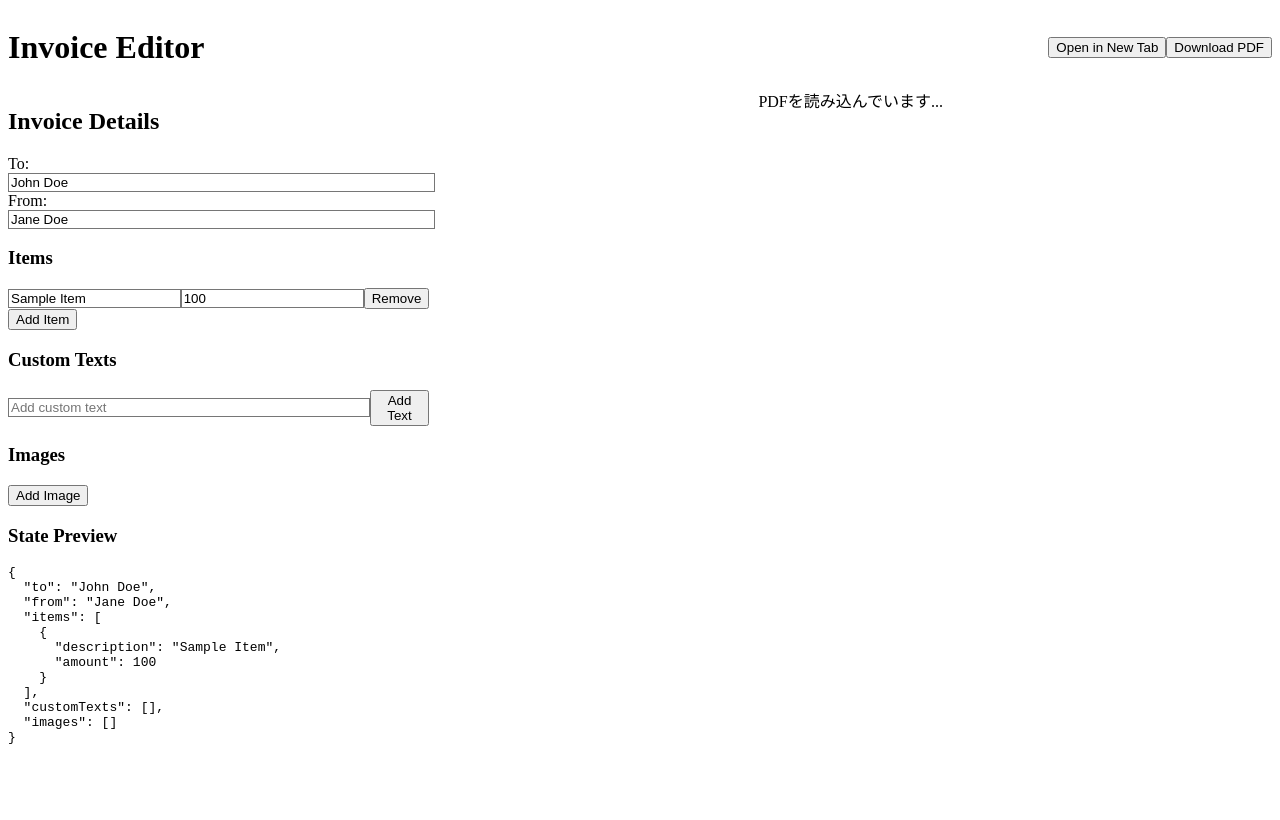
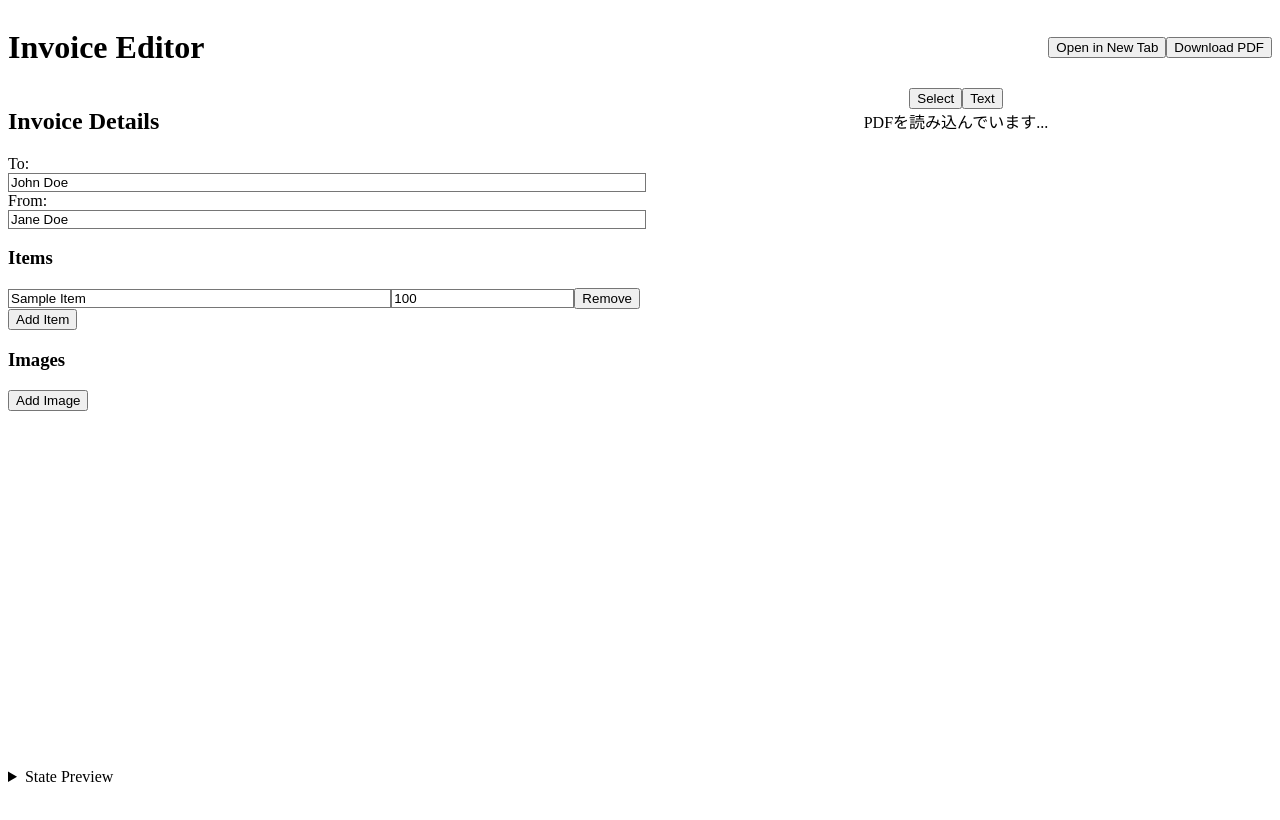
Before and after one commit to andsaki/pdf-editor, a React (Vite) app in the folder client/: page / in a window 1280 px wide. Shown: the top 820 px of the page. Built offline with nearby package versions, Linux system fonts and the light colour scheme; what @react-pdf/renderer would draw is missing.

Commit message:
feat: アプリケーションのデザインを改善

```diff
--- a/client/src/App.tsx
+++ b/client/src/App.tsx
@@ -36,9 +36,9 @@ function App() {
   };
 
   return (
-    <div className="min-h-screen bg-gray-800 text-white py-8">
+    <div className="min-h-screen bg-gray-100 text-gray-800 py-8">
       <header className="flex justify-between items-center mb-8 px-8">
-        <h1 className="text-4xl font-bold">Invoice Editor</h1>
+        <h1 className="text-4xl font-bold text-gray-900">Invoice Editor</h1>
         <div>
           <button
             onClick={openPdfInNewTab}
@@ -54,21 +54,26 @@ function App() {
           </button>
         </div>
       </header>
-      <main className="grid grid-cols-3 gap-8 h-[calc(100vh-120px)] px-8">
+      <main className="grid grid-cols-2 gap-8 h-[calc(100vh-120px)] px-8">
         <div className="col-span-1">
           <InvoiceForm
             invoiceData={invoiceData}
             setInvoiceData={setInvoiceData}
           />
-          <StatePreview data={invoiceData} />
         </div>
-        <div className="col-span-2">
+        <div className="col-span-1">
           <PdfPreview
             invoiceData={invoiceData}
             setInvoiceData={setInvoiceData}
           />
         </div>
       </main>
+      <div className="px-8 mt-8">
+        <details>
+          <summary>State Preview</summary>
+          <StatePreview data={invoiceData} />
+        </details>
+      </div>
     </div>
   );
 }
--- a/client/src/components/InvoiceForm.tsx
+++ b/client/src/components/InvoiceForm.tsx
@@ -7,7 +7,6 @@ interface InvoiceFormProps {
 }
 
 export const InvoiceForm: React.FC<InvoiceFormProps> = ({ invoiceData, setInvoiceData }) => {
-  const [newCustomText, setNewCustomText] = useState('');
   const imageInputRef = useRef<HTMLInputElement>(null);
 
   const handleItemChange = (index: number, field: 'description' | 'amount', value: string) => {
@@ -30,31 +29,6 @@ export const InvoiceForm: React.FC<InvoiceFormProps> = ({ invoiceData, setInvoic
   const removeItem = (index: number) => {
     const newItems = invoiceData.items.filter((_, i) => i !== index);
     setInvoiceData({ ...invoiceData, items: newItems });
-  };
-
-  const handleCustomTextChange = (index: number, field: 'content' | 'x' | 'y', value: string) => {
-    const newCustomTexts = [...invoiceData.customTexts];
-    if (field === 'x' || field === 'y') {
-      newCustomTexts[index][field] = parseFloat(value) || 0;
-    } else {
-      newCustomTexts[index][field] = value;
-    }
-    setInvoiceData({ ...invoiceData, customTexts: newCustomTexts });
-  };
-
-  const addCustomText = () => {
-    if (newCustomText.trim() !== '') {
-      setInvoiceData({
-        ...invoiceData,
-        customTexts: [...invoiceData.customTexts, { content: newCustomText.trim(), x: 50, y: 50 }], // Default position
-      });
-      setNewCustomText('');
-    }
-  };
-
-  const removeCustomText = (index: number) => {
-    const newCustomTexts = invoiceData.customTexts.filter((_, i) => i !== index);
-    setInvoiceData({ ...invoiceData, customTexts: newCustomTexts });
   };
 
   const handleImageUpload = (event: React.ChangeEvent<HTMLInputElement>) => {
@@ -87,20 +61,12 @@ export const InvoiceForm: React.FC<InvoiceFormProps> = ({ invoiceData, setInvoic
     reader.readAsDataURL(file);
   };
 
-  const handleImagePropChange = (index: number, field: 'x' | 'y' | 'width' | 'height', value: string) => {
-    const newImages = [...(invoiceData.images || [])];
-    newImages[index] = {
-      ...newImages[index],
-      [field]: parseFloat(value) || 0,
-    };
-    setInvoiceData((prev) => ({ ...prev, images: newImages }));
-  };
-
-
   return (
-    <div className="p-6 bg-white rounded-lg shadow-lg">
+    <div className="p-6 bg-white rounded-lg shadow-lg space-y-6">
+      <div>
         <h2 className="text-2xl font-bold mb-4 text-gray-800">Invoice Details</h2>
-      <div className="mb-4">
+        <div className="grid grid-cols-1 md:grid-cols-2 gap-4">
+          <div>
             <label className="block text-gray-700 text-sm font-bold mb-2">To:</label>
             <input
               type="text"
@@ -109,7 +75,7 @@ export const InvoiceForm: React.FC<InvoiceFormProps> = ({ invoiceData, setInvoic
               onChange={(e) => setInvoiceData({ ...invoiceData, to: e.target.value })}
             />
           </div>
-      <div className="mb-6">
+          <div>
             <label className="block text-gray-700 text-sm font-bold mb-2">From:</label>
             <input
               type="text"
@@ -118,21 +84,25 @@ export const InvoiceForm: React.FC<InvoiceFormProps> = ({ invoiceData, setInvoic
               onChange={(e) => setInvoiceData({ ...invoiceData, from: e.target.value })}
             />
           </div>
+        </div>
+      </div>
 
+      <div>
         <h3 className="text-xl font-bold mb-2 text-gray-800">Items</h3>
+        <div className="space-y-2">
           {invoiceData.items.map((item, index) => (
-        <div key={index} className="flex items-center mb-2">
+            <div key={index} className="flex items-center space-x-2">
               <input
                 type="text"
                 placeholder="Description"
-            className="shadow appearance-none border rounded w-full py-2 px-3 text-gray-700 mr-2 leading-tight focus:outline-none focus:shadow-outline"
+                className="shadow appearance-none border rounded w-full py-2 px-3 text-gray-700 leading-tight focus:outline-none focus:shadow-outline"
                 value={item.description}
                 onChange={(e) => handleItemChange(index, 'description', e.target.value)}
               />
               <input
                 type="number"
                 placeholder="Amount"
-            className="shadow appearance-none border rounded w-32 py-2 px-3 text-gray-700 mr-2 leading-tight focus:outline-none focus:shadow-outline"
+                className="shadow appearance-none border rounded w-32 py-2 px-3 text-gray-700 leading-tight focus:outline-none focus:shadow-outline"
                 value={item.amount}
                 onChange={(e) => handleItemChange(index, 'amount', e.target.value)}
               />
@@ -141,52 +111,13 @@ export const InvoiceForm: React.FC<InvoiceFormProps> = ({ invoiceData, setInvoic
               </button>
             </div>
           ))}
-      <button onClick={addItem} className="bg-blue-500 hover:bg-blue-700 text-white font-bold py-2 px-4 rounded focus:outline-none focus:shadow-outline">
+        </div>
+        <button onClick={addItem} className="mt-2 bg-blue-500 hover:bg-blue-700 text-white font-bold py-2 px-4 rounded focus:outline-none focus:shadow-outline">
           Add Item
-      </button>
-
-      <h3 className="text-xl font-bold mb-2 mt-6 text-gray-800">Custom Texts</h3>
-      {invoiceData.customTexts.map((textBlock, index) => (
-        <div key={index} className="flex items-center mb-2">
-          <input
-            type="text"
-            placeholder="Content"
-            className="shadow appearance-none border rounded w-full py-2 px-3 text-gray-700 mr-2 leading-tight focus:outline-none focus:shadow-outline"
-            value={textBlock.content}
-            onChange={(e) => handleCustomTextChange(index, 'content', e.target.value)}
-          />
-          <input
-            type="number"
-            placeholder="X"
-            className="shadow appearance-none border rounded w-20 py-2 px-3 text-gray-700 mr-2 leading-tight focus:outline-none focus:shadow-outline"
-            value={textBlock.x}
-            onChange={(e) => handleCustomTextChange(index, 'x', e.target.value)}
-          />
-          <input
-            type="number"
-            placeholder="Y"
-            className="shadow appearance-none border rounded w-20 py-2 px-3 text-gray-700 mr-2 leading-tight focus:outline-none focus:shadow-outline"
-            value={textBlock.y}
-            onChange={(e) => handleCustomTextChange(index, 'y', e.target.value)}
-          />
-          <button onClick={() => removeCustomText(index)} className="bg-red-500 hover:bg-red-700 text-white font-bold py-2 px-4 rounded focus:outline-none focus:shadow-outline">
-            Remove
-          </button>
-        </div>
-      ))}
-      <div className="flex items-center">
-        <input
-          type="text"
-          placeholder="Add custom text"
-          className="shadow appearance-none border rounded w-full py-2 px-3 text-gray-700 mr-2 leading-tight focus:outline-none focus:shadow-outline"
-          value={newCustomText}
-          onChange={(e) => setNewCustomText(e.target.value)}
-        />
-        <button onClick={addCustomText} className="bg-blue-500 hover:bg-blue-700 text-white font-bold py-2 px-4 rounded focus:outline-none focus:shadow-outline">
-          Add Text
         </button>
       </div>
 
+      <div>
         <h3 className="text-xl font-bold mb-2 mt-6 text-gray-800">Images</h3>
         <input
           type="file"
@@ -202,18 +133,14 @@ export const InvoiceForm: React.FC<InvoiceFormProps> = ({ invoiceData, setInvoic
           Add Image
         </button>
         <div className="mt-4 space-y-2">
-        {invoiceData.images?.map((image, index) => (
-          <div key={`image-form-${index}`} className="p-2 border rounded">
+          {invoiceData.images?.map((_, index) => (
+            <div key={`image-form-${index}`} className="p-2 border rounded flex justify-between items-center">
               <p className="text-sm font-bold">Image {index + 1}</p>
-            <div className="grid grid-cols-2 gap-2 mt-2">
-              <input type="number" placeholder="X" value={image.x} onChange={(e) => handleImagePropChange(index, 'x', e.target.value)} className="shadow appearance-none border rounded w-full py-2 px-3 text-gray-700" />
-              <input type="number" placeholder="Y" value={image.y} onChange={(e) => handleImagePropChange(index, 'y', e.target.value)} className="shadow appearance-none border rounded w-full py-2 px-3 text-gray-700" />
-              <input type="number" placeholder="Width" value={image.width} onChange={(e) => handleImagePropChange(index, 'width', e.target.value)} className="shadow appearance-none border rounded w-full py-2 px-3 text-gray-700" />
-              <input type="number" placeholder="Height" value={image.height} onChange={(e) => handleImagePropChange(index, 'height', e.target.value)} className="shadow appearance-none border rounded w-full py-2 px-3 text-gray-700" />
-            </div>
+              <p className="text-xs text-gray-500">You can move and resize the image on the preview.</p>
             </div>
           ))}
         </div>
       </div>
+    </div>
   );
 };
--- a/client/src/components/PdfPreview.tsx
+++ b/client/src/components/PdfPreview.tsx
@@ -352,11 +352,24 @@ export const PdfPreview: React.FC<PdfPreviewProps> = ({
   }
 
   return (
+    <div className="w-full h-full bg-gray-100 rounded-lg p-4 flex flex-col items-center overflow-auto">
+      <div className="flex items-center mb-4 bg-white p-2 rounded shadow">
+        <button
+          onClick={() => setActiveTool("select")}
+          className={`px-3 py-1 rounded ${activeTool === "select" ? "bg-blue-500 text-white" : "bg-gray-200"}`}>
+          Select
+        </button>
+        <button
+          onClick={() => setActiveTool("text")}
+          className={`ml-2 px-3 py-1 rounded ${activeTool === "text" ? "bg-blue-500 text-white" : "bg-gray-200"}`}>
+          Text
+        </button>
+      </div>
       <div
-      className="w-full h-[1000px] bg-gray-200 rounded-lg flex justify-center items-start overflow-auto"
+        className="w-full h-full flex justify-center items-start overflow-auto"
         ref={containerRef}
       >
-      <div className="relative">
+        <div className="relative shadow-lg">
           {pdfFile && containerWidth > 0 ? (
             <Document
               file={pdfFile}
@@ -383,9 +396,11 @@ export const PdfPreview: React.FC<PdfPreviewProps> = ({
                   top: textBlock.y * displayScale,
                   cursor: "text",
                   border:
-                  editingText?.index === index ? "1px solid blue" : "none",
+                    editingText?.index === index ? "1px solid blue" : "1px dashed transparent",
                   zIndex: 10,
                 }}
+                onMouseEnter={(e) => (e.currentTarget.style.border = "1px dashed gray")}
+                onMouseLeave={(e) => (e.currentTarget.style.border = editingText?.index === index ? "1px solid blue" : "1px dashed transparent")}
                 onClick={(e) => {
                   e.stopPropagation();
                   setEditingText({
@@ -404,7 +419,7 @@ export const PdfPreview: React.FC<PdfPreviewProps> = ({
                     onBlur={handleTextEditBlur}
                     autoFocus
                     style={{
-                    background: "yellow",
+                      background: "rgba(255, 255, 255, 0.8)",
                       color: "black",
                       border: "none",
                       padding: 0,
@@ -473,5 +488,6 @@ export const PdfPreview: React.FC<PdfPreviewProps> = ({
             )}
         </div>
       </div>
+    </div>
   );
 };
```
Lines whose indentation alone changed are shown as unchanged.
